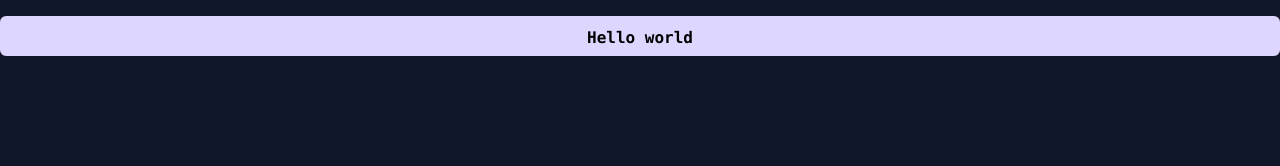
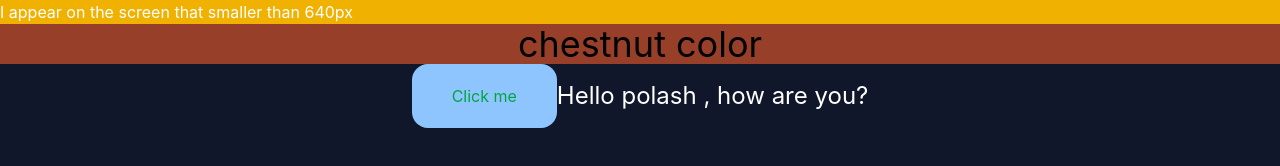
Before and after one commit to Bip-resh/HTML-Practice, a website built with Vite: page tailwind-project/index.html in a window 1280 px wide. Built offline with nearby package versions, Linux system fonts and the light colour scheme.

Commit message:
work added

```diff
--- a/tailwind-project/index.html
+++ b/tailwind-project/index.html
@@ -14,11 +14,36 @@
     </h1></div> -->
 
 
-    <div class="bg-violet-200 h-10 w-full border-2 border-violet-200 rounded-md my-4 p-2">
+    <!-- <div class="bg-violet-200 h-10 w-full border-2 border-violet-200 rounded-md my-4 p-2">
       <p class="text-center font-mono font-extrabold ">Hello world</p>
+    </div> -->
+
+
+    <!-- <div class="grid grid-cols-3 gap-2 mt-2 mx-2">
+      <div class="h-16  rounded-full bg-blue-500 "></div>
+      <div class="h-16 rounded-full bg-orange-500"></div>
+      <div class="h-16  rounded-full bg-green-500"></div>
+
+    </div> -->
+
+
+    <div class="sm:bg-green-500 md:bg-blue-500 lg:bg-yellow-500">
+      <p class="text-white">I appear on the screen that smaller than 640px</p>
     </div>
 
+    <div class="bg-chestnut">
+      <p class="text-center text-4xl">chestnut color</p>
+    </div>
 
+    <div class="flex-center">
+      <button class=" card">
+        Click me
+      </button>
+
+      <h3>
+        Hello polash , how are you?
+      </h3>
+    </div>
 
 
     <script type="module" src="/src/main.js"></script>
--- a/tailwind-project/src/style.css
+++ b/tailwind-project/src/style.css
@@ -4,3 +4,26 @@
 body{
     background-color: #10172a;
 }
+
+
+@theme {
+    --color-chestnut: #973F29 ;
+}
+
+@layer base{
+    h3 {
+        @apply text-white text-2xl space-x-0.5;
+    }
+}
+
+
+@layer components{
+    .card{
+        @apply py-5 px-10 text-green-600 bg-blue-300 border-none rounded-2xl hover:bg-blue-200;
+    }
+}
+
+
+@utility flex-center{
+    @apply flex justify-center items-center;
+}
```
